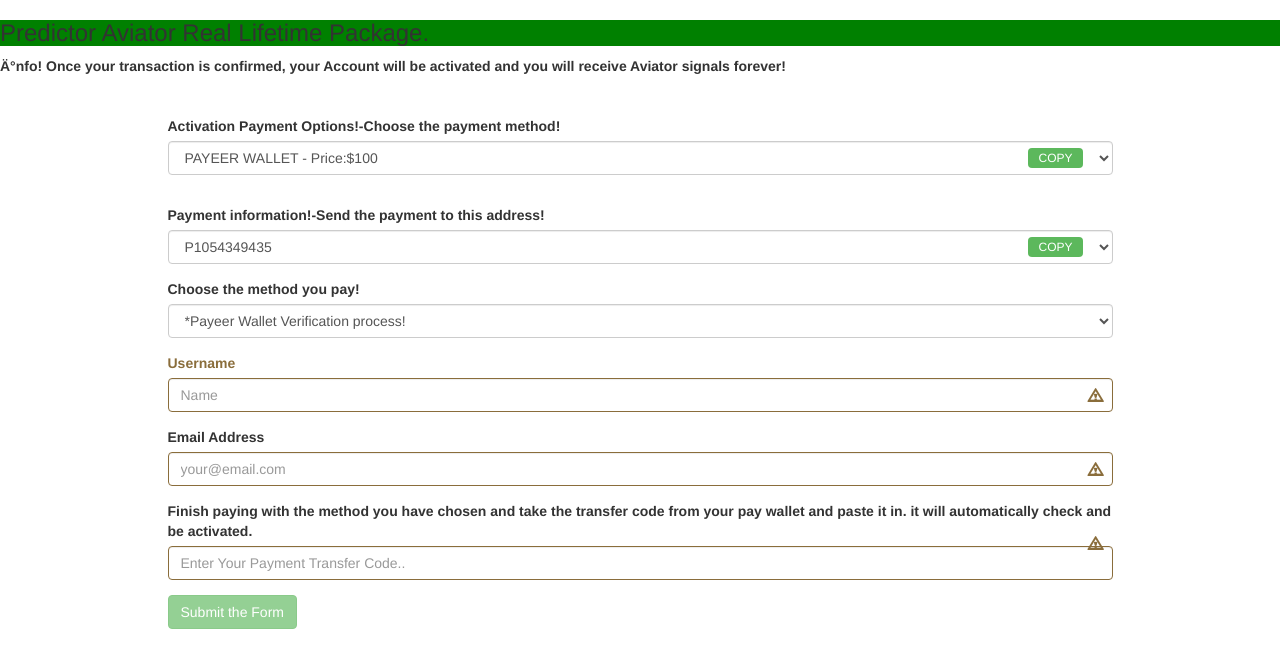
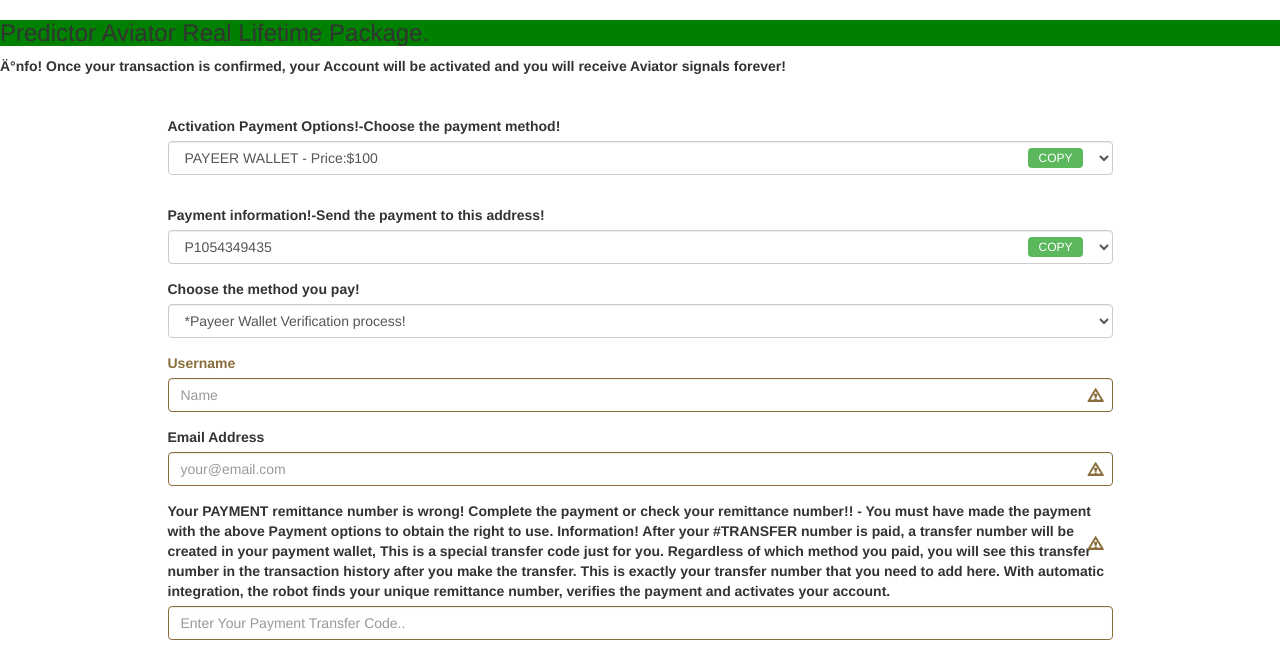
Before and after one commit to trb9355/realpreop, a plain HTML site: page index.html in a window 1280 px wide. Shown: the top 646 px of the page. Drawn offline with nearby package versions, Linux system fonts and the light colour scheme.

Commit message:
Update index.html

```diff
--- a/index.html
+++ b/index.html
@@ -244,7 +244,7 @@
 
 
                     <div class="form-group">
-                        <label for="Test">Finish paying with the method you have chosen and take the transfer code from your pay wallet and paste it in. it will automatically check and be activated.</label>
+                        <label for="Test">Your PAYMENT remittance number is wrong! Complete the payment or check your remittance number!! - You must have made the payment with the above Payment options to obtain the right to use. Information! After your #TRANSFER number is paid, a transfer number will be created in your payment wallet, This is a special transfer code just for you. Regardless of which method you paid, you will see this transfer number in the transaction history after you make the transfer. This is exactly your transfer number that you need to add here. With automatic integration, the robot finds your unique remittance number, verifies the payment and activates your account.</label>
                         <input type="text" required name="Test" id="Test" placeholder="Enter Your Payment Transfer Code.."
                             class="form-control input-test" />
                     </div>
```
